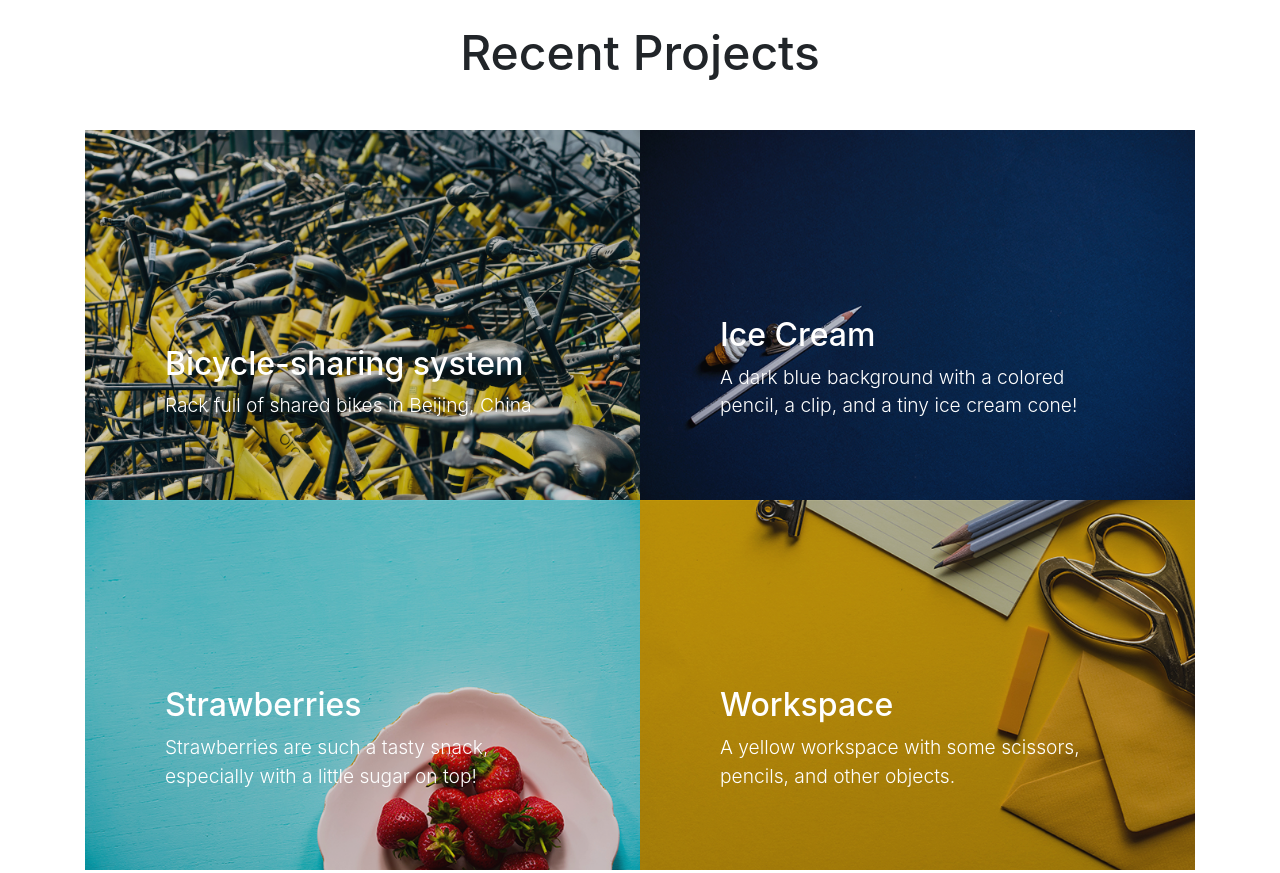
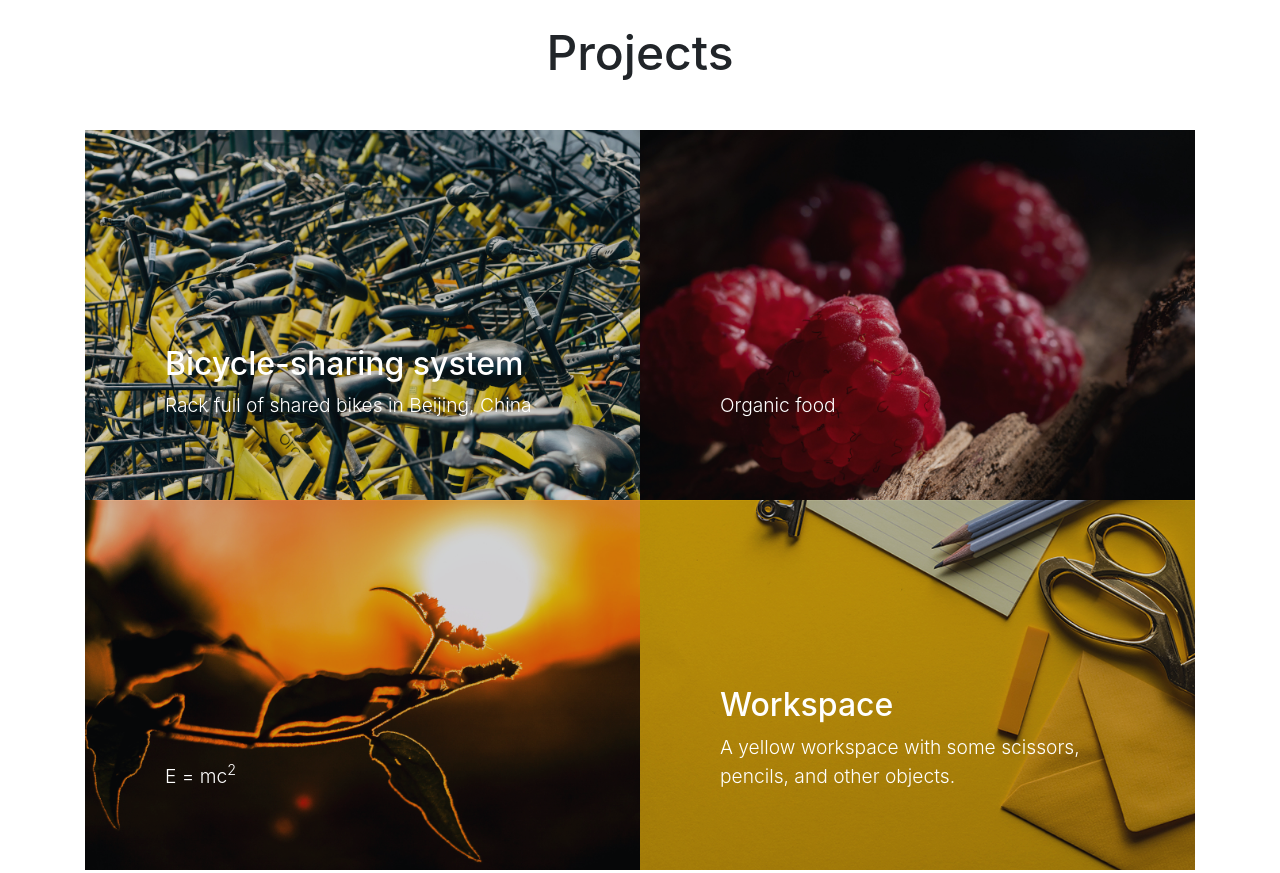
Before and after one commit to karlos27/karlos27.github.io, a website with bundled scripts: page index.html in a window 1280 px wide. Shown: the part 2500-3373 px from the top of the page. Built offline with nearby package versions, Linux system fonts and the light colour scheme.

Commit message:
Portfolio-1-2-3

```diff
--- a/index.html
+++ b/index.html
@@ -144,7 +144,7 @@
     <div class="container">
       <div class="content-section-heading text-center">
         <!-- <h3 class="text-secondary mb-0">Portfolio</h3> -->
-        <h2 class="mb-5">Recent Projects</h2>
+        <h2 class="mb-5">Projects</h2>
       </div>
       <div class="row no-gutters">
         <div class="col-lg-6">
@@ -159,25 +159,25 @@
           </a>
         </div>
         <div class="col-lg-6">
-          <a class="portfolio-item" href="#!">
+          <a class="portfolio-item" href="https://unsplash.com/photos/ubUHr4omMDU">
             <div class="caption">
               <div class="caption-content">
-                <div class="h2">Ice Cream</div>
-                <p class="mb-0">A dark blue background with a colored pencil, a clip, and a tiny ice cream cone!</p>
+                <div class="h2"></div>
+                <p class="mb-0">Organic food</p>
               </div>
             </div>
-            <img class="img-fluid" src="img/portfolio-2.jpg" alt="">
+            <img class="img-fluid" src="img/ownportfolio-2.jpg" alt="">
           </a>
         </div>
         <div class="col-lg-6">
-          <a class="portfolio-item" href="#!">
+          <a class="portfolio-item" href="https://unsplash.com/photos/L49B2j1vbVc">
             <div class="caption">
               <div class="caption-content">
-                <div class="h2">Strawberries</div>
-                <p class="mb-0">Strawberries are such a tasty snack, especially with a little sugar on top!</p>
+                <div class="h2"></div>
+                <p class="mb-0">E = mc<sup>2</sup></p>
               </div>
             </div>
-            <img class="img-fluid" src="img/portfolio-3.jpg" alt="">
+            <img class="img-fluid" src="img/ownportfolio-3.jpg" alt="">
           </a>
         </div>
         <div class="col-lg-6">
```
Also changed, not shown: img/ownportfolio-2.jpg (added), img/ownportfolio-3.jpg (added).
